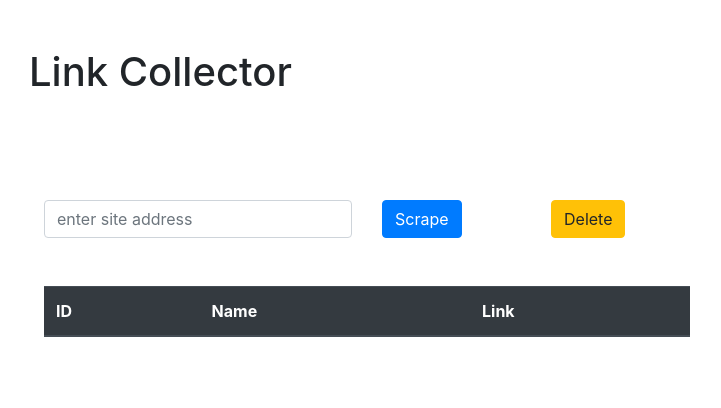
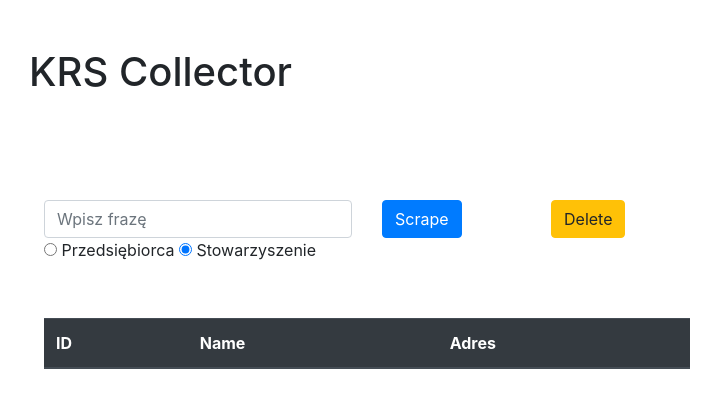
Before and after one commit to DominikZurawski/django_course, a Django app: page / in a window 1280 px wide. Shown: the top 408 px of the page, without its empty margins (104-825 px from the left). Run offline with Django 5.2, Linux system fonts and the light colour scheme; data that the repository does not hold is empty; some libraries are stand-ins or nearby versions.

Commit message:
krs_scrapper

```diff
--- a/myapp/admin.py
+++ b/myapp/admin.py
@@ -1,5 +1,5 @@
 from django.contrib import admin
-from .models import Link
+from .models import KRSCompany
 
 # Register your models here.
-admin.site.register(Link)
+admin.site.register(KRSCompany)
--- a/myapp/templates/myapp/result.html
+++ b/myapp/templates/myapp/result.html
@@ -1,27 +1,33 @@
 <!DOCTYPE html>
 <html lang="en">
 <head>
-
     <link rel="stylesheet" href="https://stackpath.bootstrapcdn.com/bootstrap/4.3.1/css/bootstrap.min.css" integrity="sha384-ggOyR0iXCbMQv3Xipma34MD+dH/1fQ784/j6cY/iJTQUOhcWr7x9JvoRxT2MZw1T" crossorigin="anonymous">
     <script src="https://stackpath.bootstrapcdn.com/bootstrap/4.3.1/js/bootstrap.min.js" integrity="sha384-JjSmVgyd0p3pXB1rRibZUAYoIIy6OrQ6VrjIEaFf/nJGzIxFDsf4x0xIM+B07jRM" crossorigin="anonymous"></script>
     <meta charset="UTF-8">
     <meta name="viewport" content="width=device-width, initial-scale=1.0">
     <meta http-equiv="X-UA-Compatible" content="ie=edge">
-    <title>Document</title>
+    <title>KRS Collector</title>
 </head>
 <body>
-
     <div class="container">
         <div class="row">
             <div class="col-md-12 m-5">
-                <h1>Link Collector</h1>
+                <h1>KRS Collector</h1>
             </div>
         </div>
         <div class="row m-5">
             <div class="col-md-4">
                 <form method="POST" action="/">
                     {% csrf_token %}
-                    <input class="form-control" name="site" type="text" id="site" placeholder="enter site address">
+                    <input class="form-control" name="query" type="text" placeholder="Wpisz frazę">
+
+                    <div>
+                        <input type="radio" name="search_type" value="przedsiebiorca" id="przedsiebiorca">
+                        <label for="przedsiebiorca">Przedsiębiorca</label>
+
+                        <input type="radio" name="search_type" value="stowarzyszenie" id="stowarzyszenie" checked>
+                        <label for="stowarzyszenie">Stowarzyszenie</label>
+                    </div>
             </div>
             <div class="col-md-2">
                 <button class="btn btn-primary" type="submit">Scrape</button>
@@ -30,9 +36,7 @@
             <div class="col-md-6">
                 <a class="btn btn-warning" href="/delete">Delete</a>
             </div>
-
         </div>
-
 
         <div class="row m-5">
             <div class="col-md-8">
@@ -41,29 +45,21 @@
                         <tr>
                             <th scope="col">ID</th>
                             <th scope="col">Name</th>
-                                <th scope="col">Link</th>
-
+                            <th scope="col">Adres</th>
                         </tr>
                     </thead>
                     <tbody>
                         {% for link in data %}
                         <tr>
-
-                                <td>{{link.id}}</td>
-                                <td>{{link.name}}</td>
-                                <td>{{link.address}}</td>
+                            <td>{{ link.id }}</td>
+                            <td>{{ link.name }}</td>
+                            <td>{{ link.address }}</td>
                         </tr>
                         {% endfor %}
                     </tbody>
                 </table>
-
             </div>
         </div>
     </div>
-
-
-
-
-
 </body>
 </html>
--- a/myapp/views.py
+++ b/myapp/views.py
@@ -1,30 +1,509 @@
-from django.shortcuts import render
-import requests
-from bs4 import BeautifulSoup
-from django.http import HttpResponseRedirect
-from .models import Link
-# Create your views here.
+from selenium.common.exceptions import TimeoutException
+from django.shortcuts import render, redirect
+from selenium import webdriver
+from selenium.webdriver.common.by import By
+from selenium.webdriver.support.ui import WebDriverWait
+from selenium.webdriver.support import expected_conditions as EC
+from selenium.webdriver.common.keys import Keys
+from selenium.webdriver.common.action_chains import ActionChains
+import time
+from .models import KRSCompany
+
 
 def scrape(request):
     if request.method == "POST":
-        site = request.POST.get('site','')
+        phrase = request.POST.get("query")  # Fraza do wyszukania
+        # Typ podmiotu: 'przedsiebiorca' lub 'stowarzyszenie'
+        entity_type = request.POST.get("search_type")
 
-        page = requests.get(site)
-        soup = BeautifulSoup(page.text,'html.parser')
+        # Uruchomienie scrapowania
+        scrape_krs_logic(phrase, entity_type)
+
+        # Pobieranie danych z bazy
+        data = KRSCompany.objects.all()
+
+        return render(request, "myapp/result.html", {"data": data})
+
+    return render(request, "myapp/result.html")
+
+
+# def scrape_krs_logic(phrase, entity_type):
+#     options = webdriver.ChromeOptions()
+#     driver = webdriver.Chrome(options=options)
+
+#     try:
+#         driver.get("https://wyszukiwarka-krs.ms.gov.pl/")
+
+#         # Wybór typu podmiotu
+#         if entity_type == "przedsiebiorca":
+#             checkbox_label = WebDriverWait(driver, 10).until(
+#                 EC.presence_of_element_located((By.XPATH, "//label[contains(text(), 'Przedsiębiorcy')]"))
+#             )
+#             checkbox_label.click()  # Kliknij na label, aby zaznaczyć checkbox
+#         else:
+#             checkbox_label = WebDriverWait(driver, 10).until(
+#                 EC.presence_of_element_located((By.XPATH, "//label[contains(text(), 'Stowarzyszenia')]"))
+#             )
+#             checkbox_label.click()  # Kliknij na label, aby zaznaczyć checkbox
+
+#         # Wyszukiwanie pola 'Nazwa' po tekście etykiety
+#         search_box = WebDriverWait(driver, 10).until(
+#             EC.presence_of_element_located((By.XPATH, "//label[contains(text(), 'Nazwa')]/following-sibling::div//input"))
+#         )
+#         search_box.send_keys(phrase)  # Wysyłamy frazę
+
+#         # Naciśnięcie Tab 12 razy po wpisaniu frazy
+#         body = driver.find_element(By.TAG_NAME, "body")
+#         for _ in range(12):  # 12 razy Tab
+#             body.send_keys(Keys.TAB)
+
+#         actions = ActionChains(driver)
+#         actions.send_keys(Keys.ENTER).perform()  # Naciśnięcie Enter
+#         time.sleep(10)  # Czekamy na wyniki
+
+#         # Iterowanie po stronach wyników
+#         krs_data = []  # Lista do przechowywania wyników
+#         last_page_content = None
+#         while True:
+#             results = driver.find_elements(By.XPATH, '//tr[contains(@class, "table-row")]')
+
+#             if not results:  # Jeśli brak wyników na stronie, kończymy
+#                 print("Brak wyników na stronie.")
+#                 break
+
+#             # Przechowujemy zawartość strony, aby sprawdzić, czy się zmieniła
+#             page_content = [result.text for result in results]
+
+#             for result in results:
+#                 try:
+#                     krs_number = result.find_element(By.XPATH, ".//td[1]//a").text
+#                     name = result.find_element(By.XPATH, ".//td[2]").text
+#                     krs_data.append((krs_number, name))
+
+#                     # Zapisanie danych do bazy
+#                     KRSCompany.objects.get_or_create(
+#                         krs_number=krs_number,
+#                         defaults={'name': name}
+#                     )
+#                     print(f"Zapisano: {name} ({krs_number})")  # Potwierdzenie zapisu
+
+#                 except Exception as e:
+#                     print(f"Błąd przy ekstrakcji danych: {e}")
+
+#             # Sprawdzamy, czy zawartość strony zmieniła się po kliknięciu "następnej strony"
+#             if page_content == last_page_content:
+#                 print("Brak zmiany wyników, zakończenie.")
+#                 break  # Jeśli zawartość strony się nie zmieniła, kończymy
+
+#             last_page_content = page_content  # Zaktualizowanie zawartości strony
+
+#             # Czekamy, aż przycisk "następna strona" będzie widoczny i klikalny
+#             try:
+#                 next_page_button = WebDriverWait(driver, 10).until(
+#                     EC.element_to_be_clickable((By.XPATH, "//button[contains(@class, 'p-paginator-next')]"))
+#                 )
+
+#                 # Sprawdzamy, czy przycisk nie jest wyłączony (np. brak kolejnej strony)
+#                 if 'ng-disabled' not in next_page_button.get_attribute('class'):
+#                     next_page_button.click()  # Klikamy na przycisk następnej strony
+#                     time.sleep(5)  # Czekamy na załadowanie wyników
+#                 else:
+#                     print("Brak przycisku 'następna strona', kończymy.")
+#                     break  # Jeśli nie ma kolejnej strony, kończymy
+#             except TimeoutException:
+#                 print("Czas oczekiwania na przycisk 'następna strona' minął.")
+#                 break  # Jeśli czas oczekiwania minął, kończymy
+
+#         # Po zakończeniu zbierania wyników, możemy zwrócić dane
+#         print(f"Zebrano {len(krs_data)} wyników.")
+#         return krs_data
+
+#     except Exception as e:
+#         print(f"Błąd: {e}")
+#     finally:
+#         driver.quit()
+
+
+def scrape_krs_basic(phrase, entity_type):
+    driver.get("https://wyszukiwarka-krs.ms.gov.pl/")
+
+    # Wybór typu podmiotu
+    if entity_type == "przedsiebiorca":
+        checkbox_label = WebDriverWait(driver, 10).until(
+            EC.presence_of_element_located(
+                (By.XPATH, "//label[contains(text(), 'Przedsiębiorcy')]"))
+        )
+        checkbox_label.click()  # Kliknij na label, aby zaznaczyć checkbox
+    else:
+        checkbox_label = WebDriverWait(driver, 10).until(
+            EC.presence_of_element_located(
+                (By.XPATH, "//label[contains(text(), 'Stowarzyszenia')]"))
+        )
+        checkbox_label.click()  # Kliknij na label, aby zaznaczyć checkbox
+
+    # Wyszukiwanie pola 'Nazwa' po tekście etykiety
+    search_box = WebDriverWait(driver, 10).until(
+        EC.presence_of_element_located(
+            (By.XPATH, "//label[contains(text(), 'Nazwa')]/following-sibling::div//input"))
+    )
+    search_box.send_keys(phrase)  # Wysyłamy frazę
+
+
+def scrape_krs_confirm():
+    body = driver.find_element(By.TAG_NAME, "body")
+
+    while True:
+        # Klikamy TAB
+        body.send_keys(Keys.TAB)
+        # time.sleep(0.2)  # Krótkie opóźnienie, aby strona miała czas na reakcję
+
+        # Sprawdzamy aktywny element
+        active_element = driver.switch_to.active_element
+
+        try:
+            # Wypisujemy szczegóły aktywnego elementu
+            tag_name = active_element.tag_name
+            element_id = active_element.get_attribute('id')
+            classes = active_element.get_attribute('class')
+            text = active_element.text.strip()
+
+            # Przerwij, jeśli to jest przycisk 'Wyszukaj'
+            if "Wyszukaj" in text:
+                print("Znaleziono przycisk 'Wyszukaj'!")
+                break  # Zatrzymujemy pętlę, jeśli trafiliśmy na 'Wyszukaj'
+
+        except Exception as e:
+            print("Błąd podczas sprawdzania aktywnego elementu:", e)
+            pass  # W razie błędów, przejdź do kolejnego elementu
+
+    # for _ in range(counter):
+    #     body.send_keys(Keys.TAB)
+
+    actions = ActionChains(driver)
+    actions.send_keys(Keys.ENTER).perform()  # Naciśnięcie Enter
+    time.sleep(3)  # Czekamy na wyniki
+
+    # Sprawdzamy, czy są wyniki
+    result_text = driver.find_element(By.XPATH, "//ds-panel-header[contains(text(), 'Wyniki wyszukiwania')]").text
+    if "Wyniki wyszukiwania" in result_text:
+        # Odczytujemy liczbę wyników
+        result_count = int(result_text.split(" - ")[1])
+        if result_count > 100:
+            print(f"Znaleziono {result_count} to więcej niż 100 wyników. Zawężam wyszukiwanie.")
+            return False
+        else:
+            print(f"Znaleziono {result_count}. Przechodzimy do szczegółów.")
+            return True
+    else:
+        print("Nie znaleziono żadnych wyników.")
+        return False
+
+
+def scrape_krs():
+    krs_data = []  # Lista do przechowywania wyników
+    last_page_content = None
+    while True:
+        results = driver.find_elements(
+            By.XPATH, '//tr[contains(@class, "table-row")]')
+
+        if not results:  # Jeśli brak wyników na stronie, kończymy
+            print("Brak wyników na stronie.")
+            break
+
+        # Przechowujemy zawartość strony, aby sprawdzić, czy się zmieniła
+        page_content = [result.text for result in results]
+
+        for result in results:
+            try:
+                krs_number = result.find_element(By.XPATH, ".//td[1]//a").text
+                name = result.find_element(By.XPATH, ".//td[2]").text
+                krs_data.append((krs_number, name))
+
+                # Zapisanie danych do bazy
+                KRSCompany.objects.get_or_create(
+                    krs_number=krs_number,
+                    defaults={'name': name}
+                )
+                # Potwierdzenie zapisu
+                print(f"Zapisano: {name} ({krs_number})")
+
+            except Exception as e:
+                print(f"Błąd przy ekstrakcji danych: {e}")
+
+        # Sprawdzamy, czy zawartość strony zmieniła się po kliknięciu "następnej strony"
+        if page_content == last_page_content:
+            print("Brak zmiany wyników, zakończenie.")
+            break  # Jeśli zawartość strony się nie zmieniła, kończymy
+
+        last_page_content = page_content  # Zaktualizowanie zawartości strony
+
+        driver.execute_script("window.scrollTo(0, document.body.scrollHeight);")
+        time.sleep(1)
+
+        # Czekamy, aż przycisk "następna strona" będzie widoczny i klikalny
+        try:
+            next_page_button = WebDriverWait(driver, 10).until(
+                EC.element_to_be_clickable(
+                    (By.XPATH, "//button[contains(@class, 'p-paginator-next')]"))
+            )
+
+            # Sprawdzamy, czy przycisk nie jest wyłączony (np. brak kolejnej strony)
+            if 'ng-disabled' not in next_page_button.get_attribute('class'):
+                next_page_button.click()  # Klikamy na przycisk następnej strony
+                time.sleep(2)  # Czekamy na załadowanie wyników
+            else:
+                print("Brak przycisku 'następna strona', kończymy.")
+                break  # Jeśli nie ma kolejnej strony, kończymy
+        except TimeoutException:
+            print("Czas oczekiwania na przycisk 'następna strona' minął.")
+            break  # Jeśli czas oczekiwania minął, kończymy
+
+    # Po zakończeniu zbierania wyników, możemy zwrócić dane
+    print(f"Zebrano {len(krs_data)} wyników.")
+    return krs_data
+
+def krs_details(ind):
+
+    body = driver.find_element(By.TAG_NAME, "body")
+    body.send_keys(Keys.TAB)
+    body.send_keys(Keys.TAB)
+    actions = ActionChains(driver)
+    actions.send_keys(Keys.ENTER).perform()
+    # for i in range(ind):
+    print(f"Przechodzę do województwa {ind}.")
+    actions.send_keys(Keys.DOWN * ind).perform()
+    actions.send_keys(Keys.ENTER).perform()
+
+def krs_details_state(inx):
+
+    body = driver.find_element(By.TAG_NAME, "body")
+    body.send_keys(Keys.TAB)
+    body.send_keys(Keys.TAB)
+    body.send_keys(Keys.TAB)
+    actions = ActionChains(driver)
+    actions.send_keys(Keys.ENTER).perform()
+
+    # for i in range(inx):
+    print(f"Przechodzę do powiatu {inx}.")
+    actions.send_keys(Keys.DOWN * inx).perform()
+    actions.send_keys(Keys.ENTER).perform()
+
+def scrape_krs_logic(phrase, entity_type):
+    options = webdriver.ChromeOptions()
+    # options.add_argument("--headless")  # Tryb bez interfejsu
+    global driver
+    driver = webdriver.Chrome(options=options)
+
+    try:
+        scrape_krs_basic(phrase, entity_type)
+
+        if scrape_krs_confirm():
+            scrape_krs()
+        else:
+            index = 0
+            powiat_count_dict = {
+                "DOLNOŚLĄSKIE": 30,
+                "KUJAWSKO-POMORSKIE": 21,
+                "LUBELSKIE": 24,
+                "LUBUSKIE": 14,
+                "ŁÓDZKIE": 24,
+                "MAŁOPOLSKIE": 22,
+                "MAZOWIECKIE": 42,
+                "OPOLSKIE": 12,
+                "PODKARPACKIE": 26,
+                "PODLASKIE": 17,
+                "POMORSKIE": 22,
+                "ŚLĄSKIE": 19,
+                "ŚWIĘTOKRZYSKIE": 14,
+                "WARMIŃSKO-MAZURSKIE": 21,
+                "WIELKOPOLSKIE": 35,
+                "ZACHODNIOPOMORSKIE": 16
+            }
+
+            # while index <= 16:
+            for index, (wojewodztwo, liczba_powiatow) in powiat_count_dict.items():
+                driver.quit()
+                driver = webdriver.Chrome(options=options)
+                scrape_krs_basic(phrase, entity_type)
+                # index += 1
+                print("index: ", index)
+                krs_details(index + 1)
+
+                if scrape_krs_confirm():
+                    scrape_krs()
+                else:
+                    # powiat_count_list = [
+                    #     30,  # DOLNOŚLĄSKIE
+                    #     21,  # KUJAWSKO-POMORSKIE
+                    #     24,  # LUBELSKIE
+                    #     14,  # LUBUSKIE
+                    #     24,  # ŁÓDZKIE
+                    #     22,  # MAŁOPOLSKIE
+                    #     42,  # MAZOWIECKIE
+                    #     12,  # OPOLSKIE
+                    #     26,  # PODKARPACKIE
+                    #     17,  # PODLASKIE
+                    #     22,  # POMORSKIE
+                    #     19,  # ŚLĄSKIE
+                    #     14,  # ŚWIĘTOKRZYSKIE
+                    #     21,  # WARMIŃSKO-MAZURSKIE
+                    #     35,  # WIELKOPOLSKIE
+                    #     16   # ZACHODNIOPOMORSKIE
+                    # ]
+
+                    # j = index - 1
+                    # powiat_count = powiat_count_list[j]  # Liczba dostępnych powiatów dla danego województwa
+
+                    # index_state = 0
+
+                    # while index_state <= powiat_count:
+                    for i in range(liczba_powiatow):
+                        print(i)
+                        driver.quit()
+                        driver = webdriver.Chrome(options=options)
+                        scrape_krs_basic(phrase, entity_type)
+                        krs_details(index)
+                        # index_state += 1
+                        krs_details_state(i+1)
+
+                        if scrape_krs_confirm():
+                            scrape_krs()
+
+        # Po zakończeniu zbierania wyników, możemy zwrócić dane
+        print("Zbieranie zakończone.")
+    except Exception as e:
+        print(f"Błąd: {e}")
+    finally:
+        driver.quit()
 
 
 
-        for link in soup.find_all('a'):
-            link_address = link.get('href')
-            link_text = link.string
-            Link.objects.create(address=link_address,name=link_text)
-        return HttpResponseRedirect('/')
-    else:
-        data = Link.objects.all()
 
 
-    return render(request,'myapp/result.html',{'data':data})
+# def scrape_krs_logic(phrase, entity_type):
+#     options = webdriver.ChromeOptions()
+#     # options.add_argument("--headless")  # Tryb bez interfejsu
+#     driver = webdriver.Chrome(options=options)
+
+#     try:
+#         driver.get("https://wyszukiwarka-krs.ms.gov.pl/")
+
+#         # Wybór typu podmiotu
+#         if entity_type == "przedsiebiorca":
+#             checkbox_label = WebDriverWait(driver, 10).until(
+#                 EC.presence_of_element_located((By.XPATH, "//label[contains(text(), 'Przedsiębiorcy')]"))
+#             )
+#             checkbox_label.click()  # Kliknij na label, aby zaznaczyć checkbox
+#         else:
+#             checkbox_label = WebDriverWait(driver, 10).until(
+#                 EC.presence_of_element_located((By.XPATH, "//label[contains(text(), 'Stowarzyszenia')]"))
+#             )
+#             checkbox_label.click()  # Kliknij na label, aby zaznaczyć checkbox
+
+#         # Wyszukiwanie pola 'Nazwa' po tekście etykiety
+#         try:
+#             search_box = WebDriverWait(driver, 10).until(
+#                 EC.presence_of_element_located((By.XPATH, "//label[contains(text(), 'Nazwa')]/following-sibling::div//input"))
+#             )
+#             search_box.send_keys(phrase)  # Wysyłamy frazę
+
+#             # Naciśnięcie Tab 12 razy po wpisaniu frazy
+#             body = driver.find_element(By.TAG_NAME, "body")
+#             for _ in range(12):  # 12 razy Tab
+#                 body.send_keys(Keys.TAB)
+
+#             actions = ActionChains(driver)
+#             actions.send_keys(Keys.ENTER).perform()  # Naciśnięcie Enter
+#             time.sleep(10)  # Czekamy na wyniki
+#         except Exception as e:
+#             print("Błąd podczas czekania na element 'Nazwa':", e)
+#         body.send_keys(Keys.ENTER)
+
+#         # Sprawdzamy, czy pojawiły się wyniki
+#         try:
+#             results = WebDriverWait(driver, 10).until(
+#                 EC.presence_of_all_elements_located((By.XPATH, '//tr[contains(@class, "table-row")]'))
+#             )
+#             if not results:
+#                 print("Brak wyników wyszukiwania!")
+#             else:
+#                 print(f"Znaleziono {len(results)} wyników.")
+#         except Exception as e:
+#             print("Błąd podczas sprawdzania wyników:", e)
+
+#         # Iterowanie po stronach wyników
+#         while True:
+#             results = driver.find_elements(By.XPATH, '//tr[contains(@class, "table-row")]')
+
+#             for result in results:
+#                 try:
+#                     krs_number = result.find_element(By.XPATH, ".//td[1]//a").text
+#                     name = result.find_element(By.XPATH, ".//td[2]").text
+#                     krs_link_element = result.find_element(By.XPATH, ".//td[1]//a")
+
+#                     # Kliknięcie w link
+#                     actions = ActionChains(driver)
+#                     actions.move_to_element(krs_link_element).click().perform()
+#                     print(f"Kliknięto na link KRS: {krs_number}")
+
+#                     time.sleep(2)  # Czekaj na załadowanie strony szczegółów
+
+#                     # Pobieranie szczegółów na stronie
+#                     try:
+#                         krs_number_details = WebDriverWait(driver, 10).until(
+#                             EC.presence_of_element_located((By.XPATH, "//div[text()='Numer KRS']/following-sibling::div"))
+#                         ).text
+#                         nip = driver.find_element(By.XPATH, "//div[text()='NIP']/following-sibling::div").text
+#                         regon = driver.find_element(By.XPATH, "//div[text()='REGON']/following-sibling::div").text
+#                         legal_form = driver.find_element(By.XPATH, "//div[text()='Forma prawna']/following-sibling::div").text
+#                         city = driver.find_element(By.XPATH, "//div[text()='Miejscowość']/following-sibling::div").text
+#                         street_address = driver.find_element(By.XPATH, "//div[text()='Adres']/following-sibling::div").text
+#                         postal_code = driver.find_element(By.XPATH, "//div[text()='Kod pocztowy']/following-sibling::div").text
+#                         website = driver.find_element(By.XPATH, "//div[text()='Adres WWW']/following-sibling::div").text
+#                         email = driver.find_element(By.XPATH, "//div[text()='E-mail']/following-sibling::div").text
+
+#                         KRSCompany.objects.update_or_create(
+#                             krs_number=krs_number_details,
+#                             defaults={
+#                                 "name": name,
+#                                 "nip": nip,
+#                                 "regon": regon,
+#                                 "legal_form": legal_form,
+#                                 "city": city,
+#                                 "street_address": street_address,
+#                                 "postal_code": postal_code,
+#                                 "website": website if website != '-' else None,
+#                                 "email": email if email != '-' else None,
+#                             }
+#                         )
+#                     except Exception as e:
+#                         print(f"Błąd przy pobieraniu szczegółów: {e}")
+
+#                     driver.back()
+#                     time.sleep(3)
+
+#                 except Exception as e:
+#                     print(f"Błąd przy kliknięciu na link KRS: {e}")
+
+#             # Sprawdź, czy są kolejne strony wyników
+#             try:
+#                 next_button = WebDriverWait(driver, 10).until(
+#                     EC.presence_of_element_located((By.XPATH, "//button[@class='p-paginator-next']"))
+#                 )
+#                 if 'ng-disabled' not in next_button.get_attribute("class"):
+#                     next_button.click()
+#                     time.sleep(2)  # Poczekaj na załadowanie kolejnej strony
+#                 else:
+#                     print("Brak kolejnej strony")
+#                     break
+#             except Exception as e:
+#                 print(f"Nie ma kolejnych stron: {e}")
+#                 break
+
+#     finally:
+#         driver.quit()
 
 def clear(request):
-    Link.objects.all().delete()
-    return render(request,'myapp/result.html')
+    # Funkcja czyszcząca wszystkie dane z bazy
+    KRSCompany.objects.all().delete()
+    return redirect('/')
```
Also changed, not shown: myapp/models.py (+18 -6 lines), myapp/migrations/0002_krscompany_delete_link.py (added), myapp/migrations/0003_remove_krscompany_address_krscompany_city_and_more.py (added). Lines whose indentation alone changed are shown as unchanged.
